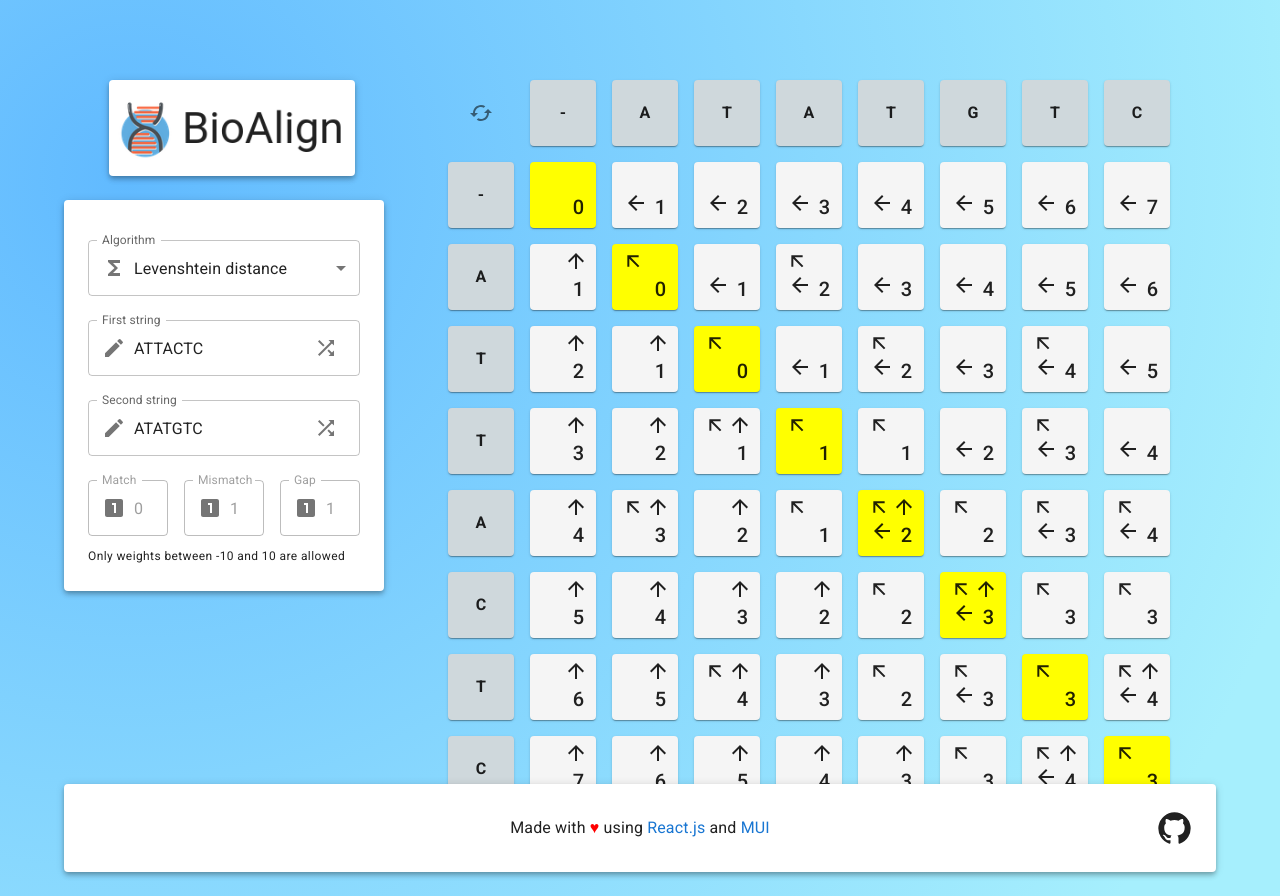
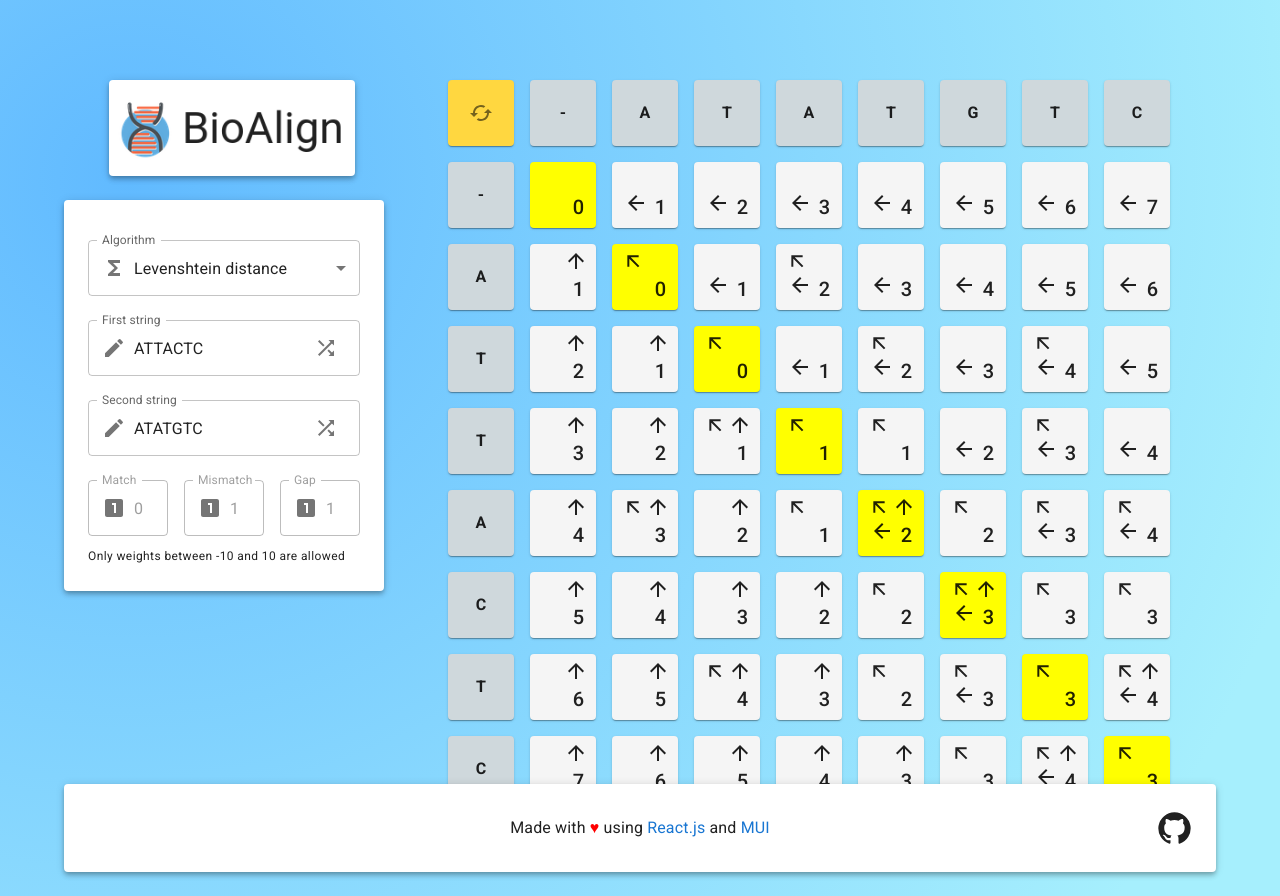
Before and after one commit to francescopastore/bio-align, a React (Create React App) app: page / in a window 1280 px wide. Built offline with nearby package versions, Linux system fonts and the light colour scheme.

Commit message:
Updated switch button style

```diff
--- a/src/components/AppTable.js
+++ b/src/components/AppTable.js
@@ -2,9 +2,11 @@ import * as React from 'react'
 
 import IconButton from '@mui/material/IconButton'
 import Box from '@mui/material/Box'
+import CachedIcon from '@mui/icons-material/Cached'
 
 import AppTableLetter from './AppTable/AppTableLetter'
 import AppTableNumber from './AppTable/AppTableNumber'
+import AppTableCard from './AppTable/AppTableCard'
 
 import logic from '../logic'
 
@@ -12,7 +14,7 @@ import { setFirstString, setSecondString } from '../store/form'
 
 import { useSelector, useDispatch } from 'react-redux'
 
-import CachedIcon from '@mui/icons-material/Cached'
+import { amber } from '@mui/material/colors'
 
 export default function AppTable() {
   const dispatch = useDispatch()
@@ -82,19 +84,8 @@ function generateHeaderCell(letter, key, isHidden) {
 
 function switchButton(form, dispatch) {
   return (
-    <Box
-      key="switchButton"
-      sx={{
-        p: 1,
-        width: 50,
-        height: 50,
-        mr: 2,
-        mb: 2,
-        alignItems: 'center',
-        display: 'flex',
-        justifyContent: 'center',
-      }}
-    >
+    <Box key="switchButton">
+      <AppTableCard backgroundColor={amber['A200']}>
         <IconButton
           data-testid="shuffle-button"
           onClick={() => {
@@ -106,6 +97,7 @@ function switchButton(form, dispatch) {
         >
           <CachedIcon></CachedIcon>
         </IconButton>
+      </AppTableCard>
     </Box>
   )
 }
```
Lines whose indentation alone changed are shown as unchanged.
